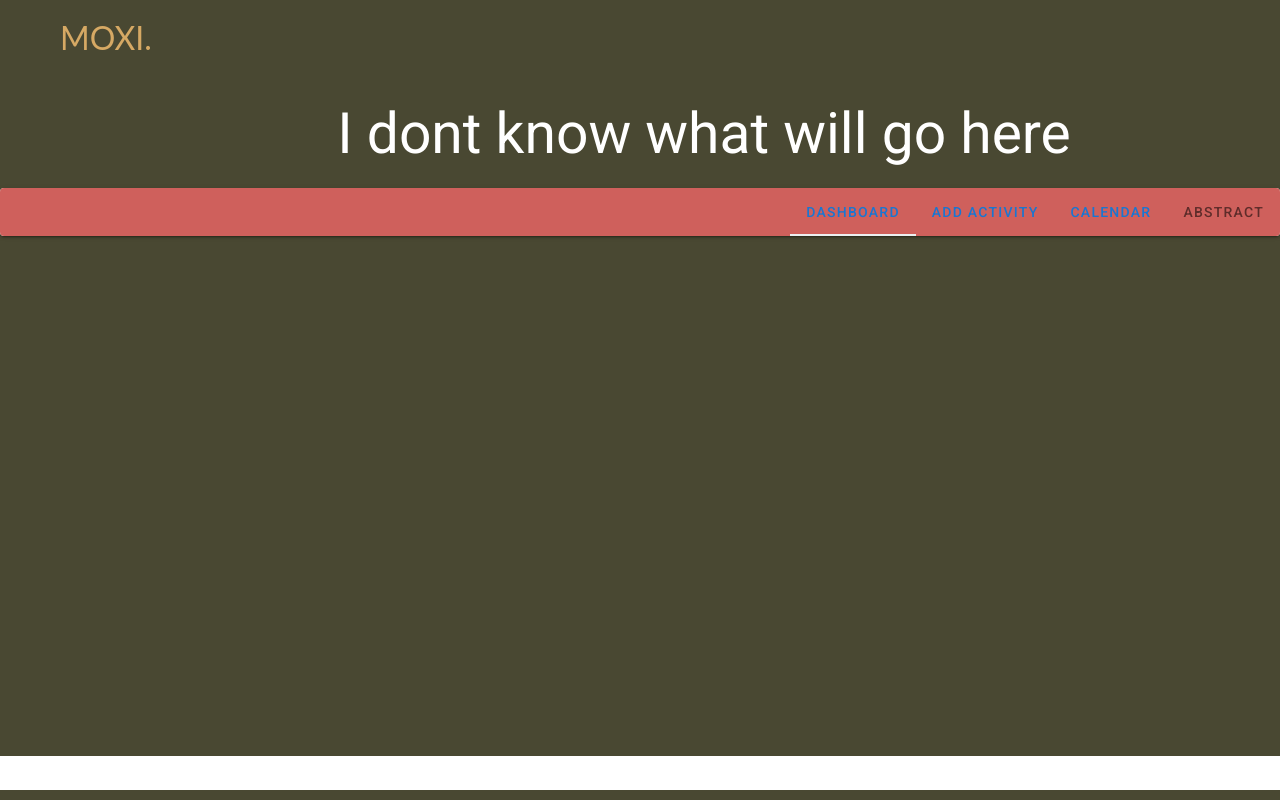
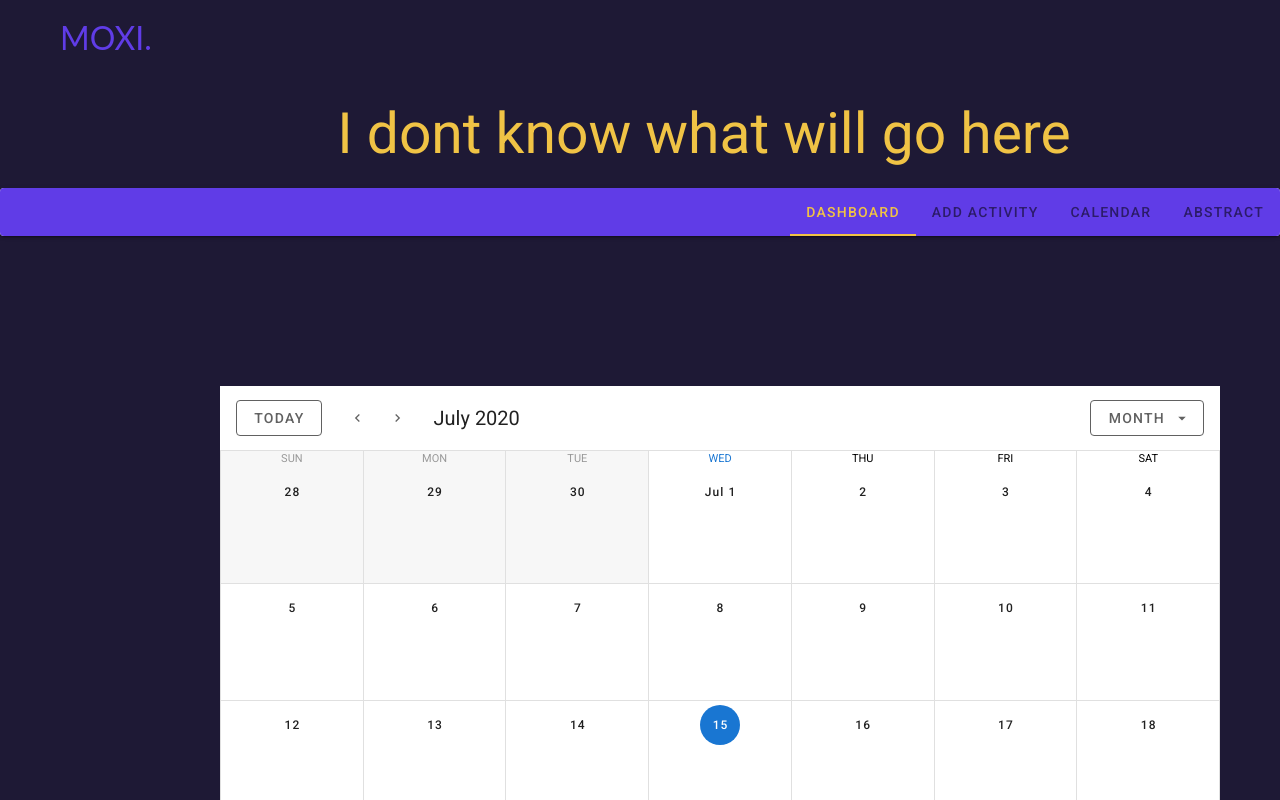
Before and after one commit to CaroMen/Moxi-Redone, a Vue app in the folder front/: page /calendar in a window 1280 px wide. Shown: the top 800 px of the page. Built offline with nearby package versions, Linux system fonts and the light colour scheme; no server answers; the database is empty.

Commit message:
calendar

```diff
--- a/front/src/components/AddActivity.vue
+++ b/front/src/components/AddActivity.vue
@@ -8,7 +8,7 @@
     </div>
     <!-- </v-parallax> -->
     <v-card>
-      <v-tabs background-color="#CF605C" color="blue-grey lighten-5" right>
+      <v-tabs background-color="#603CE7" color="#F0C345" right>
         <v-tab>
           <router-link :to="{ name: 'Dashboard' }">Dashboard</router-link>
         </v-tab>
@@ -149,6 +149,6 @@
 }
 
 .btn {
-  background: #cf605c;
+  background: #898fae;
 }
 </style>
--- a/front/src/components/Calendar.vue
+++ b/front/src/components/Calendar.vue
@@ -7,7 +7,7 @@
       </div>
     </div>
     <v-card>
-      <v-tabs background-color="#CF605C" color="blue-grey lighten-5" right>
+      <v-tabs background-color="#603CE7" color="#F0C345" right>
         <v-tab>
           <router-link :to="{ name: 'Dashboard' }">Dashboard</router-link>
         </v-tab>
@@ -21,17 +21,215 @@
       </v-tabs>
     </v-card>
   </div>
+  <div class="cal">
+    <v-row class="fill-height">
+      <v-col>
+        <v-sheet height="64">
+          <v-toolbar flat color="white">
+            <v-btn outlined class="mr-4" color="grey darken-2" @click="setToday">Today</v-btn>
+            <v-btn fab text small color="grey darken-2" @click="prev">
+              <v-icon small>mdi-chevron-left</v-icon>
+            </v-btn>
+            <v-btn fab text small color="grey darken-2" @click="next" class="mr-4">
+              <v-icon small>mdi-chevron-right</v-icon>
+            </v-btn>
+            <v-toolbar-title v-if="$refs.calendar">{{ $refs.calendar.title }}</v-toolbar-title>
+            <v-spacer></v-spacer>
+            <v-menu bottom right>
+              <template v-slot:activator="{ on, attrs }">
+                <v-btn outlined color="grey darken-2" v-bind="attrs" v-on="on">
+                  <span>{{ typeToLabel[type] }}</span>
+                  <v-icon right>mdi-menu-down</v-icon>
+                </v-btn>
+              </template>
+              <v-list>
+                <v-list-item @click="type = 'day'">
+                  <v-list-item-title>Day</v-list-item-title>
+                </v-list-item>
+                <v-list-item @click="type = 'week'">
+                  <v-list-item-title>Week</v-list-item-title>
+                </v-list-item>
+                <v-list-item @click="type = 'month'">
+                  <v-list-item-title>Month</v-list-item-title>
+                </v-list-item>
+                <v-list-item @click="type = '4day'">
+                  <v-list-item-title>4 days</v-list-item-title>
+                </v-list-item>
+              </v-list>
+            </v-menu>
+          </v-toolbar>
+        </v-sheet>
+        <v-sheet height="600">
+          <v-calendar
+            ref="calendar"
+            v-model="focus"
+            color="primary"
+            :events="events"
+            :event-color="getEventColor"
+            :type="type"
+            @click:event="showEvent"
+            @click:more="viewDay"
+            @click:date="viewDay"
+            @change="updateRange"
+          ></v-calendar>
+          <v-menu
+            v-model="selectedOpen"
+            :close-on-content-click="false"
+            :activator="selectedElement"
+            offset-x
+          >
+            <v-card color="grey lighten-4" min-width="350px" flat>
+              <v-toolbar :color="selectedEvent.color" dark>
+                <v-btn icon>
+                  <v-icon>mdi-pencil</v-icon>
+                </v-btn>
+                <v-toolbar-title v-html="selectedEvent.name"></v-toolbar-title>
+                <v-spacer></v-spacer>
+                <v-btn icon>
+                  <v-icon>mdi-heart</v-icon>
+                </v-btn>
+                <v-btn icon>
+                  <v-icon>mdi-dots-vertical</v-icon>
+                </v-btn>
+              </v-toolbar>
+              <v-card-text>
+                <span v-html="selectedEvent.details"></span>
+              </v-card-text>
+              <v-card-actions>
+                <v-btn text color="secondary" @click="selectedOpen = false">Cancel</v-btn>
+              </v-card-actions>
+            </v-card>
+          </v-menu>
+        </v-sheet>
+      </v-col>
+    </v-row>
+  </div>
 </body>
 </template>
 
 <script>
-export default {};
+import db from "@/firebase/init";
+
+export default {
+  data: () => ({
+    today: new Date().toISOString().substr(0, 10),
+    focus: new Date().toISOString().substr(0, 10),
+    type: "month",
+    typeToLabel: {
+      month: "Month",
+      week: "Week",
+      day: "Day",
+      "4day": "4 Days",
+    },
+    name: null,
+    details: null,
+    start: null,
+    end: null,
+    color: "#1976D2",
+    currentlyEditing: null,
+    selectedEvent: {},
+    selectedElement: null,
+    selectedOpen: false,
+    events: [],
+    dialog: false,
+  }),
+  computer: {
+    title() {
+      const { start, end } = this;
+      if (!start || !end) {
+        return "";
+      }
+      const startMonth = this.monthFormatter(start);
+      const endMonth = this.monthFormatter(end);
+      const suffixMonth = startMonth === endMonth ? "" : endMonth;
+
+      const startYear = start.year;
+      const endYear = end.year;
+      const suffixYear = startYear === endYear ? "" : endYear;
+
+      const startDay = start.day + this.nth(start.day);
+      const endDay = end.day + this.nth(end.day);
+
+      switch (this.type) {
+        case "month":
+          return `${startMonth} ${startYear}`;
+        case "week":
+        case "4day":
+          return `${startMonth} ${startDay} ${startYear} - ${suffixMonth} ${endDay} ${suffixYear}`;
+        case "day":
+          return `${startMonth} ${startDay} ${startYear}`;
+      }
+      return;
+    },
+    monthFormatter() {
+      return this.$refs.calendar.getFormatter({
+        timeZone: "UTC",
+        month: "long",
+      });
+    },
+  },
+  mounted() {
+    this.getEvents();
+  },
+  methods: {
+    async getEvents() {
+      let snapshot = await db.collection("calEvent").get();
+
+      let events = [];
+
+      snapshot.forEach((doc) => {
+        let appData = doc.data();
+        appData.id = doc.id;
+        events.push(appData);
+      });
+      this.events = events;
+    },
+    viewDay({ date }) {
+      this.focus = date;
+      this.type = "day";
+    },
+    getEventColor(event) {
+      return event.color;
+    },
+    setToday() {
+      this.focus = "";
+    },
+    prev() {
+      this.$refs.calendar.prev();
+    },
+    next() {
+      this.$refs.calendar.next();
+    },
+    showEvent({ nativeEvent, event }) {
+      const open = () => {
+        this.selectedEvent = event;
+        this.selectedElement = nativeEvent.target;
+        setTimeout(() => (this.selectedOpen = true), 10);
+      };
+
+      if (this.selectedOpen) {
+        this.selectedOpen = false;
+        setTimeout(open, 10);
+      } else {
+        open();
+      }
+
+      nativeEvent.stopPropagation();
+    },
+  },
+};
 </script>
 
 <style>
 .section1 {
-  background-color: #494832;
+  background-color: #1e1935;
   margin-top: -10px;
   margin-bottom: 500px;
 }
+
+.cal {
+  max-width: 1000px;
+  margin-left: 220px;
+  margin-top: -350px;
+}
 </style>
--- a/front/src/components/Dashboard.vue
+++ b/front/src/components/Dashboard.vue
@@ -11,7 +11,7 @@
     </div>
     <!-- </v-parallax> -->
     <v-card>
-      <v-tabs background-color="#CF605C" color="blue-grey lighten-5" right>
+      <v-tabs background-color="#603CE7" color="#F0C345" right>
         <v-tab>
           <router-link :to="{ name: 'Dashboard' }">Dashboard</router-link>
         </v-tab>
@@ -24,7 +24,7 @@
         <v-tab>Abstract</v-tab>
       </v-tabs>
     </v-card>
-    <div class="section-1">
+    <div class="section-1-bg">
       <div class="dashboard section-1 container">
         <div class="card" v-for="activity in activities" :key="activity.id">
           <a href class="btn-floating btn-large halfway-fab">
@@ -98,8 +98,12 @@
 </script>
 
 <style>
+body {
+  background-color: #1e1935 !important;
+}
+
 .background {
-  background-color: #494832;
+  background-color: #1e1935;
   margin-top: -10px;
   color: white;
 }
@@ -113,12 +117,12 @@
 }
 
 .card {
-  background-color: #8e7c7a;
+  background-color: #b63674;
   border-radius: 10px;
 }
 
 .section-1 {
-  background: #494832;
+  background-color: #1e1935 !important;
   max-width: 100%;
   margin-top: 40px;
   padding-top: 10px;
@@ -126,8 +130,13 @@
   margin-bottom: 200px;
 }
 
+.section-1-bg {
+  background: #1e1935;
+}
+
 .section-1 .btn-floating {
-  background-color: #cf605c;
+  /* background-color: #cf605c; */
+  background-color: #603ce7;
 }
 
 .redirects {
@@ -142,7 +151,7 @@
   margin-top: 60px;
   margin-bottom: 60px;
   max-width: 80%;
-  /* background: #80cbc4; */
+  background: #1e1935;
 }
 
 .dashboard h2 {
@@ -164,7 +173,8 @@
   top: 4px;
   right: 4px;
   cursor: pointer;
-  color: #f0f2ef;
+  /* color: #f0f2ef; */
+  color: #898fae;
   font-size: 1.4em;
 }
 
@@ -173,7 +183,8 @@
   top: 30px;
   right: 4px;
   cursor: pointer;
-  color: #f0f2ef;
+  /* color: #f0f2ef; */
+  color: #898fae;
   font-size: 1.4em;
 }
 
@@ -189,4 +200,17 @@
   text-align: center;
   margin-top: 0;
 }
+
+a {
+  color: inherit !important;
+} /* Unvisited link  */
+a:visited {
+  color: inherit !important;
+} /* Visited link    */
+a:hover {
+  color: inherit !important;
+} /* Mouse over link */
+a:active {
+  color: inherit !important;
+}
 </style>
--- a/front/src/components/Index.vue
+++ b/front/src/components/Index.vue
@@ -20,7 +20,7 @@
   data() {
     return {
       myStyle: {
-        backgroundColor: "#494832",
+        backgroundColor: "#1E1935",
       },
     };
   },
@@ -30,7 +30,7 @@
 <!-- Add "scoped" attribute to limit CSS to this component only -->
 <style>
 body {
-  background: #494832;
+  background-color: #1e1935;
 }
 
 .Index {
--- a/front/src/components/Navbar.vue
+++ b/front/src/components/Navbar.vue
@@ -9,27 +9,27 @@
           <ul id="nav-mobile" class="right hide-on-med-and-down">
             <li>
               <router-link :to="{ name: 'Index' }">
-                <a class="btn-flat text">Home</a>
+                <a>Home</a>
               </router-link>
             </li>
             <li>
               <router-link :to="{ name: 'Dashboard' }">
-                <a class="btn-flat text">Dashboard</a>
+                <a>Dashboard</a>
               </router-link>
             </li>
             <li>
               <router-link active-class="active" :to="{ name: 'SignIn' }">
-                <a class="btn-flat text">Sign In</a>
+                <a>Sign In</a>
               </router-link>
             </li>
             <li>
               <router-link :to="{ name: 'SignUp' }">
-                <a class="btn-flat text">Sign Up</a>
+                <a>Sign Up</a>
               </router-link>
             </li>
             <li>
               <router-link to>
-                <a class="btn-flat text">Profile</a>
+                <a>Profile</a>
               </router-link>
             </li>
           </ul>
@@ -50,55 +50,28 @@
 
 <style>
 body {
-  background-color: #494832;
-  color: white;
+  background-color: #1e1935;
+  color: #f0c345;
 }
 
 .text {
-  color: white;
+  color: #f0c345;
 }
 
 .navbar nav {
   padding: 0 60px;
   font-family: Lato, Helvetica, Arial, sans-serif;
-  background-color: #494832;
+  background-color: #1e1935;
 }
 
 .nav-title {
-  color: #d6a964;
+  color: #603ce7;
   font-size: 50px;
 }
 
 #nav-mobile {
   padding: 30px 10px;
-  color: white;
-}
-
-.btn-flat {
-  background-color: #8e7c7a;
-  border-radius: 10px;
-}
-
-.btn-floating {
-  background-color: #d6a964;
-}
-
-a {
-  text-decoration: none;
-  color: red;
-}
-a:visited {
-  text-decoration: none;
-}
-a:hover {
-  text-decoration: none;
-}
-a:focus {
-  text-decoration: none;
-}
-a:hover,
-a:active {
-  text-decoration: none;
+  color: #f0c345;
 }
 
 /* iPad */
--- a/front/src/components/SignIn.vue
+++ b/front/src/components/SignIn.vue
@@ -19,7 +19,7 @@
     <div class="title white-text center-align">
       <h2>Welcome Back!</h2>
     </div>
-    <div class="container">
+    <div class="cont">
       <div class="row">
         <form class="col s12">
           <div class="row">
@@ -57,19 +57,20 @@
 
 <style>
 body {
-  background: #494832;
+  /* background: #603ce7; */
 }
 
-.container {
-  max-width: 200px;
+.cont {
+  max-width: 500px;
+  background-color: #603ce7 !important;
 }
 
 .signin {
   margin-top: 100px;
   margin-bottom: 130px;
   /* padding: 20px; */
-  /* max-width: 50px; */
-  background-color: #8e7c7a;
+  max-width: 500px;
+  background-color: #603ce7 !important;
   border-radius: 25px;
   box-shadow: 0 15px 30px rgba(0, 0, 0, 0.25), 0 15px 30px rgba(0, 0, 0, 0.25);
   /* background: linear-gradient(to bottom, #d6a964, #cf605c); */
--- a/front/src/components/SignUp.vue
+++ b/front/src/components/SignUp.vue
@@ -1,6 +1,6 @@
 <template class="bg-container">
 <body>
-  <div class="container">
+  <div class="container first">
     <v-container class="signup signup-container">
       <!-- <div class="moxi-image"> -->
       <v-img class="moxi" :src="require('../assets/animal.svg')"></v-img>
@@ -68,12 +68,14 @@
 
 <style>
 body {
-  background: #494832;
+  background-color: #1e1935;
   margin-top: -10px;
   padding-bottom: 20px;
 }
+
 .container {
   max-width: 500px;
+  background-color: #1e1935;
 }
 
 .row {
@@ -84,7 +86,7 @@
   margin-top: 60px;
   padding: 20px;
   max-width: 500px;
-  background-color: #8e7c7a;
+  background-color: #603ce7;
   border-radius: 25px;
   box-shadow: 0 15px 30px rgba(0, 0, 0, 0.25), 0 15px 30px rgba(0, 0, 0, 0.25);
   /* background: linear-gradient(to bottom, #494832, #8e7c7a); */
```
